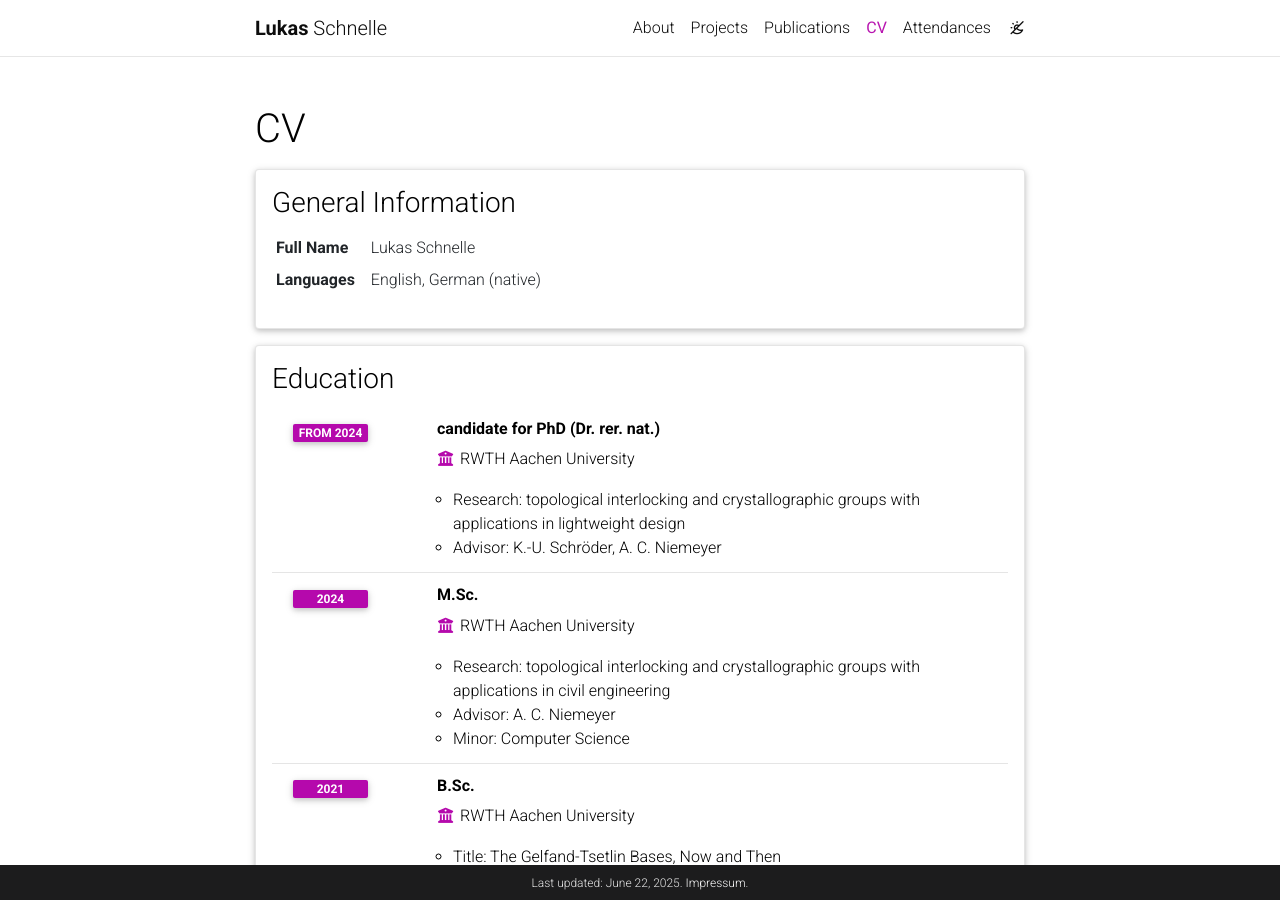
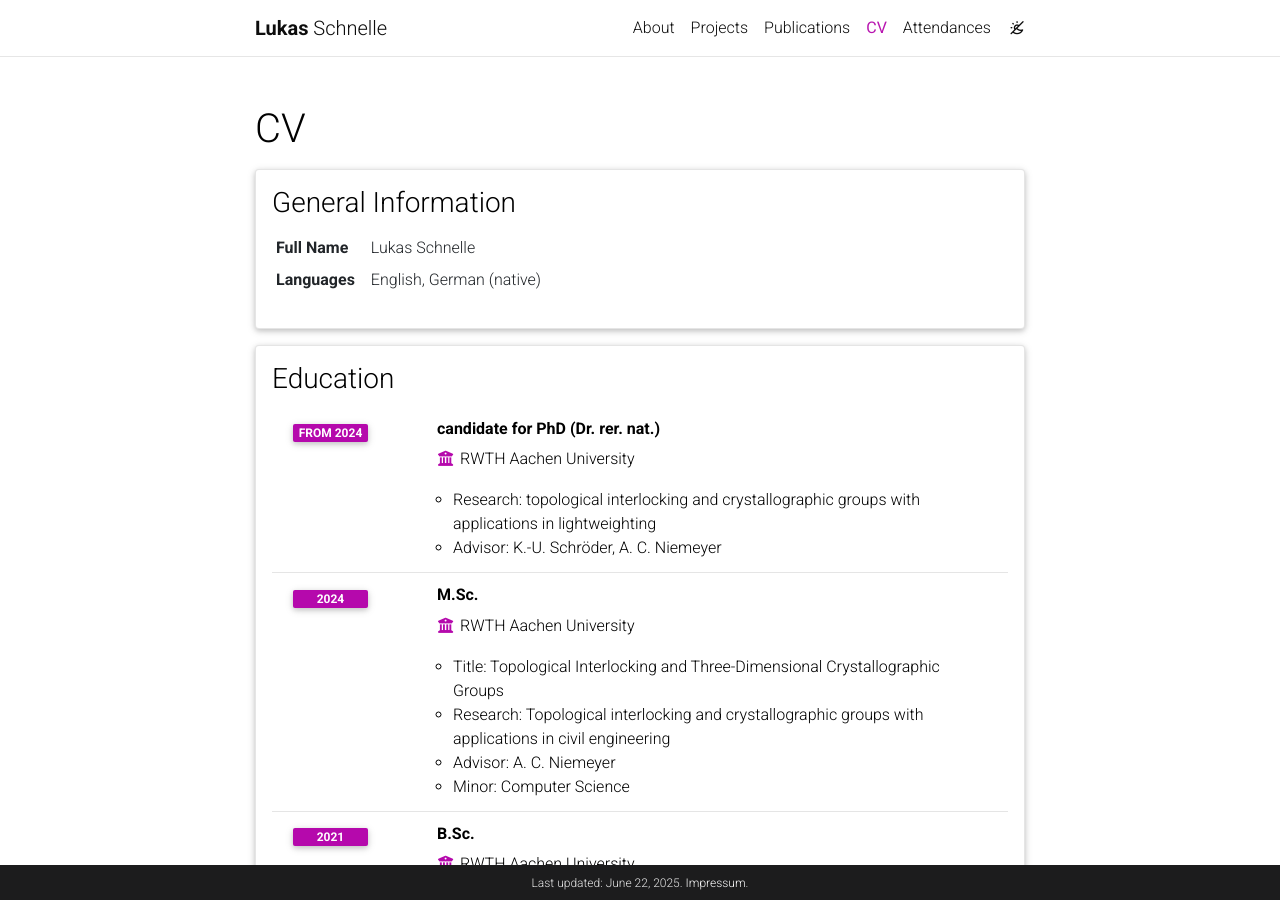
Before and after one commit to schnellecom/schnellecom.github.io, a Jekyll site: the page built from _pages/cv.md, in a window 1280 px wide and 900 px high. Built offline with Jekyll 4.4.1, drawn with Linux system fonts in a browser that asks for light colours; nearby versions of some CDN libraries; comment, search, counter and statistics services are not loaded; some of the changed text lies outside the part shown.

Commit message:
update a few wordings

```diff
--- a/_data/cv.yml
+++ b/_data/cv.yml
@@ -13,13 +13,14 @@
       institution: RWTH Aachen University
       year: from 2024
       description:
-        - "Research: topological interlocking and crystallographic groups with applications in lightweight design"
+        - "Research: topological interlocking and crystallographic groups with applications in lightweighting"
         - "Advisor: K.-U. Schröder, A. C. Niemeyer"
     - title: M.Sc.
       institution: RWTH Aachen University
       year: 2024
       description:
-        - "Research: topological interlocking and crystallographic groups with applications in civil engineering"
+        - "Title: Topological Interlocking and Three-Dimensional Crystallographic Groups"
+        - "Research: Topological interlocking and crystallographic groups with applications in civil engineering"
         - "Advisor: A. C. Niemeyer"
         - "Minor: Computer Science"
     - title: B.Sc.
@@ -133,4 +134,4 @@
 - title: Other Interests
   type: list
   contents:
-    - "<u>Hobbies:</u> 3D Printing, Programming, Houseplants"
+    - "<u>Hobbies:</u> 3D Printing, Houseplants"
```
Also changed, not shown: _pages/attendances.md (+1 -1 lines).
